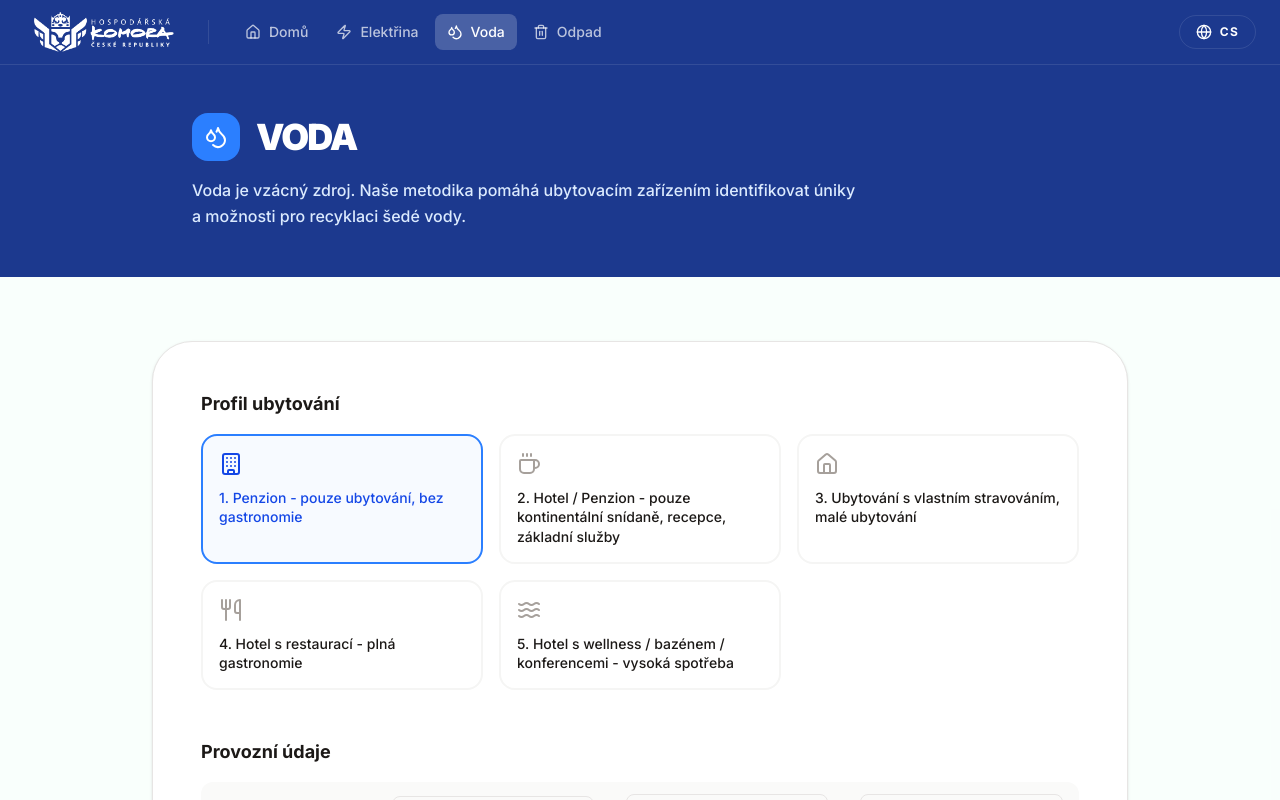
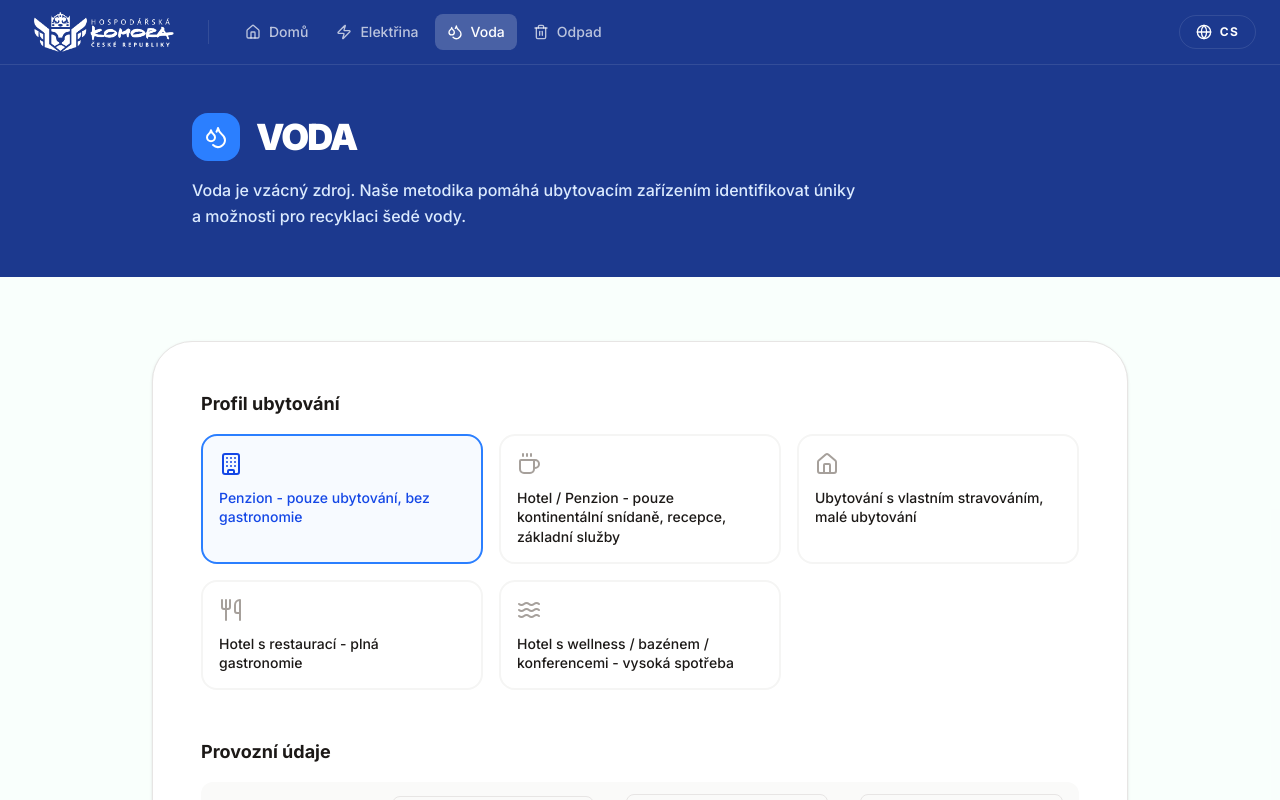
Before and after one commit to qwerjorsag/GreenPack, a React (Vite) app: page /water in a window 1280 px wide. Shown: the top 800 px of the page. Built offline with nearby package versions, Linux system fonts and the light colour scheme.

Commit message:
funkcni pdf a firmatovana 1 strana

```diff
--- a/src/components/AccommodationProfileInput.tsx
+++ b/src/components/AccommodationProfileInput.tsx
@@ -12,32 +12,32 @@ export interface Profile {
 export const ACCOMMODATION_PROFILES: Profile[] = [
   {
     id: '1',
-    titleEn: '1. Guesthouse / Pension - only accommodation, no gastronomy',
-    titleCs: '1. Penzion - pouze ubytování, bez gastronomie',
+    titleEn: 'Guesthouse / Pension - only accommodation, no gastronomy',
+    titleCs: 'Penzion - pouze ubytování, bez gastronomie',
     icon: <Building className="w-6 h-6" />
   },
   {
     id: '2',
-    titleEn: '2. Hotel / Pension - only continental breakfast, reception, basic services',
-    titleCs: '2. Hotel / Penzion - pouze kontinentální snídaně, recepce, základní služby',
+    titleEn: 'Hotel / Pension - only continental breakfast, reception, basic services',
+    titleCs: 'Hotel / Penzion - pouze kontinentální snídaně, recepce, základní služby',
     icon: <Coffee className="w-6 h-6" />
   },
   {
     id: '3',
-    titleEn: '3. Self-catering accommodation, small accommodation',
-    titleCs: '3. Ubytování s vlastním stravováním, malé ubytování',
+    titleEn: 'Self-catering accommodation, small accommodation',
+    titleCs: 'Ubytování s vlastním stravováním, malé ubytování',
     icon: <Home className="w-6 h-6" />
   },
   {
     id: '4',
-    titleEn: '4. Hotel with restaurant - full gastronomy',
-    titleCs: '4. Hotel s restaurací - plná gastronomie',
+    titleEn: 'Hotel with restaurant - full gastronomy',
+    titleCs: 'Hotel s restaurací - plná gastronomie',
     icon: <Utensils className="w-6 h-6" />
   },
   {
     id: '5',
-    titleEn: '5. Hotel with wellness / pool / conferences - high consumption',
-    titleCs: '5. Hotel s wellness / bazénem / konferencemi - vysoká spotřeba',
+    titleEn: 'Hotel with wellness / pool / conferences - high consumption',
+    titleCs: 'Hotel s wellness / bazénem / konferencemi - vysoká spotřeba',
     icon: <Waves className="w-6 h-6" />
   }
 ];
--- a/src/data/energyBenchmarks.ts
+++ b/src/data/energyBenchmarks.ts
@@ -6,18 +6,18 @@ export type MetricKey =
 
 export const energyBenchmarks = {
   categoriesEn: [
-    '1. Guesthouse / Pension - only accommodation, no gastronomy',
-    '2. Hotel / Pension - only continental breakfast, reception, basic services',
-    '3. Self-catering accommodation, small accommodation',
-    '4. Hotel with restaurant - full gastronomy',
-    '5. Hotel with wellness / pool / conferences - high consumption',
+    'Guesthouse / Pension - only accommodation, no gastronomy',
+    'Hotel / Pension - only continental breakfast, reception, basic services',
+    'Self-catering accommodation, small accommodation',
+    'Hotel with restaurant – full gastronomy',
+    'Hotel with wellness / pool / conferences – high consumption',
   ],
   categoriesCs: [
-    '1. Penzion / ubytování bez gastronomie',
-    '2. Hotel / penzion s kontinentální snídaní, recepce, základní služby',
-    '3. Samoobslužné ubytování, malé ubytování',
-    '4. Hotel s restaurací – plná gastronomie',
-    '5. Hotel s wellness / bazénem / konferencemi – vysoká spotřeba',
+    'Penzion / ubytování bez gastronomie',
+    'Hotel / penzion s kontinentální snídaní, recepce, základní služby',
+    'Samoobslužné ubytování, malé ubytování',
+    'Hotel s restaurací – plná gastronomie',
+    'Hotel s wellness / bazénem / konferencemi – vysoká spotřeba',
   ],
   metrics: [
     {
```
Also changed, not shown: src/functions/generateElectricityVectorPdf.ts (+22 -6 lines).
